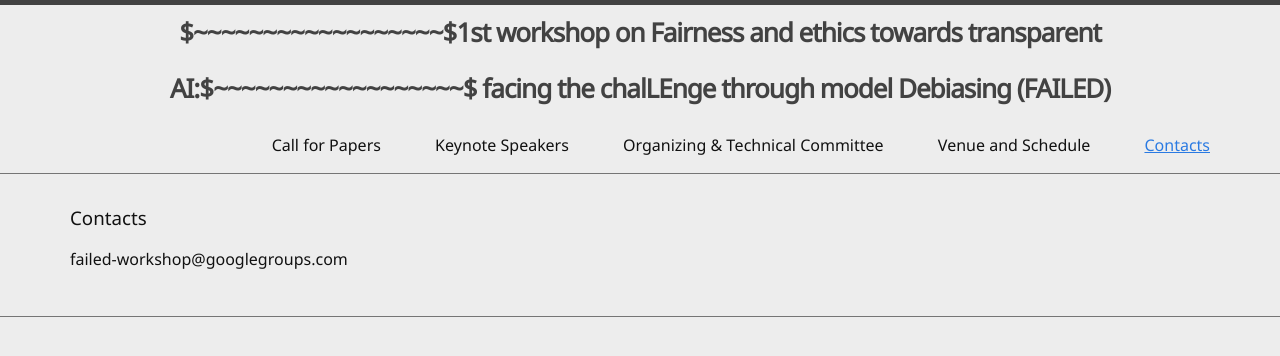
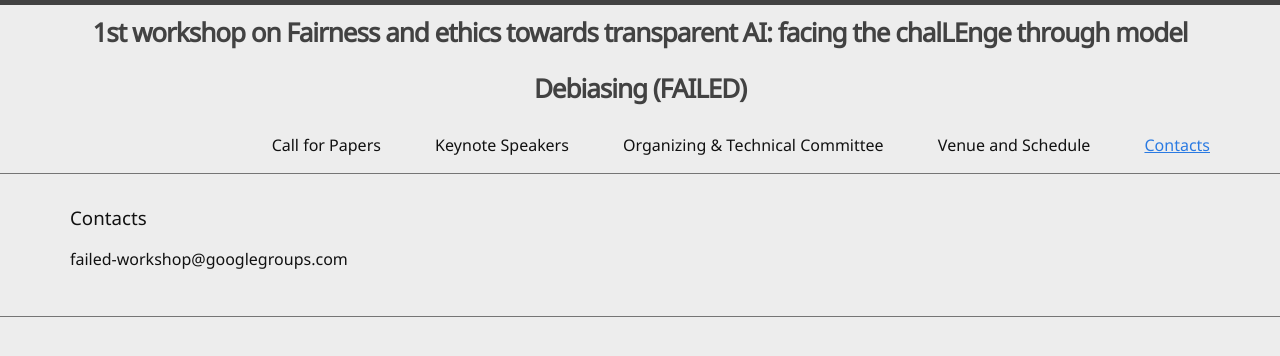
Before and after one commit to VitoPaoloPastore/2nd-FAILED-Workshop-ICCV-2025.github.io, a Jekyll site: the page built from 4-contacts.md, in a window 1280 px wide. Shown: the top 356 px of the page. Built offline with Jekyll 4.4.1, drawn with Linux system fonts in a browser that asks for light colours.

```diff
--- a/_config.yml
+++ b/_config.yml
@@ -8,7 +8,7 @@
 
 # Site settings
 # title appears in the header
-title: "$~~~~~~~~~~~~~~~~~~$1st workshop on Fairness and ethics towards transparent AI:$~~~~~~~~~~~~~~~~~~$ facing the chalLEnge through model Debiasing (FAILED)"
+title: "1st workshop on Fairness and ethics towards transparent AI:\n facing the chalLEnge through model Debiasing (FAILED)"
 # description and keywords for meta tags
 description: "Workshop at the European Conference on Computer Vision 2024"
 keywords: "Fairness, Bias, Debiasing, Computer Vision"
```
